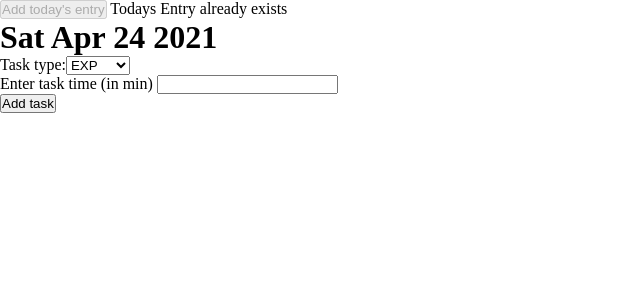
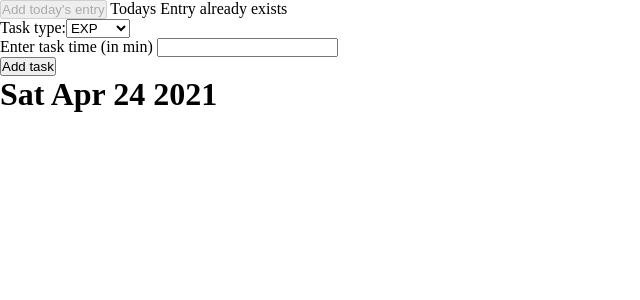
Before and after one commit to iam-Akshat/lb-tasks-counter, a React (Create React App) app: page / in a window 1280 px wide. Both pictures are taken after a click on the button "Add today's entry". Shown: the top 300 px of the page, without its empty margins (0-640 px from the left). Built offline with nearby package versions, Linux system fonts and the light colour scheme.

Commit message:
change entry layout and styles

```diff
--- a/src/components/App.css
+++ b/src/components/App.css
@@ -3,3 +3,6 @@
   margin: 0;
   box-sizing: border-box;
 }
+.entry{
+  height: 100vh;
+}
--- a/src/components/Entry.jsx
+++ b/src/components/Entry.jsx
@@ -1,14 +1,14 @@
 import AddTask from "./addTask";
 import TaskList from "./TaskList"
 
-const Entry = ({tasks,id,date}) =>{
-    return(<>
+const Entry = ({ tasks, id, date }) => {
+    return (<>
         <div className="entry" key={id}>
-        <h1>{date}</h1>
-            <TaskList tasks={tasks} entryId={id}/>
+            <AddTask entryId={id} />
+            <h1>{date}</h1>
+            <TaskList tasks={tasks} entryId={id} />
         </div>
-        <AddTask entryId={id}/>
-        </>
+    </>
     )
 
 
```
